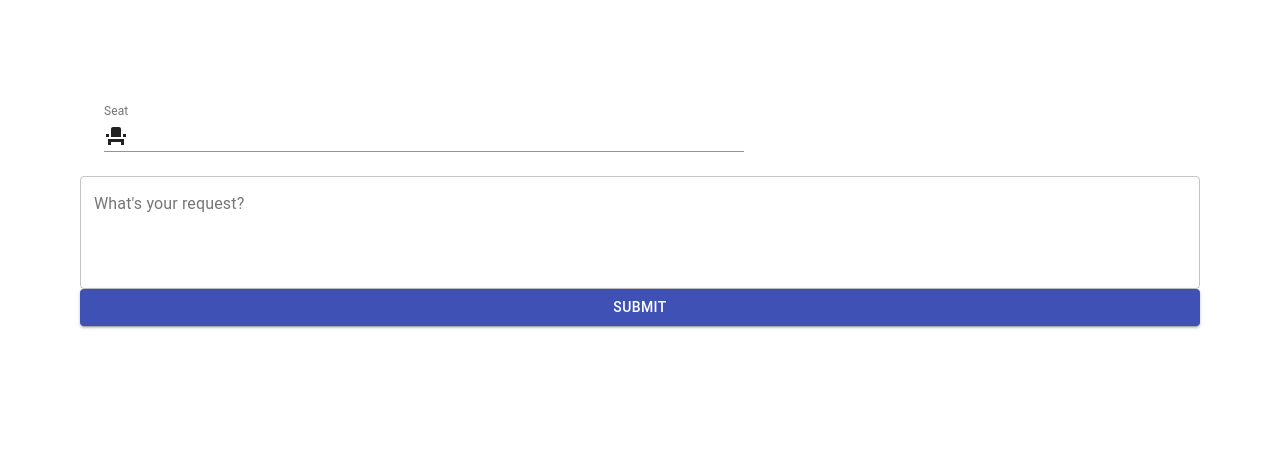
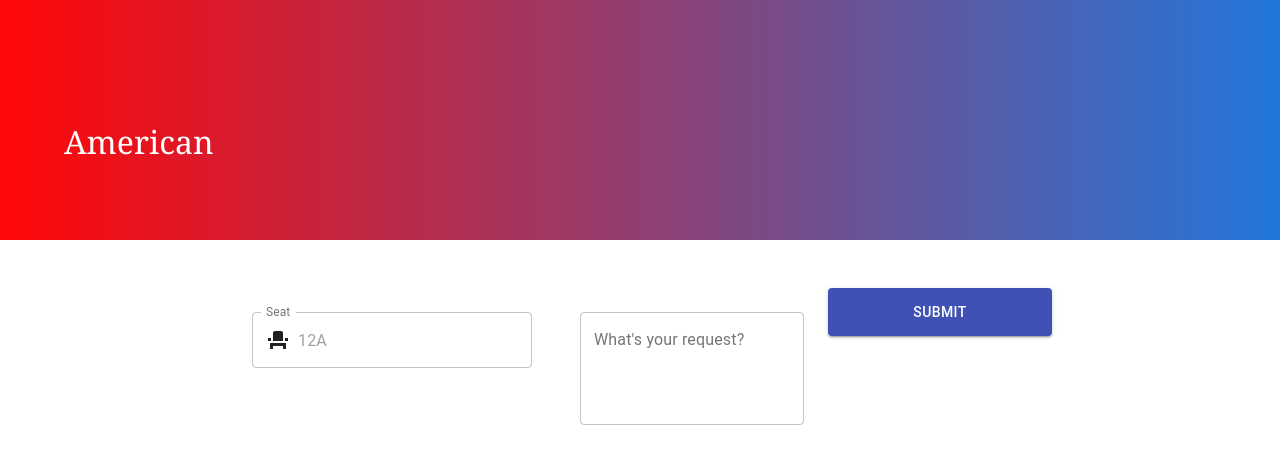
Before and after one commit to DarrylBrooks97/AirDelivery, a React (Create React App) app: page / in a window 1280 px wide. Shown: the top 464 px of the page. Built offline with nearby package versions, Linux system fonts and the light colour scheme; the HTML template or start-up script is replaced by a standard one.

Commit message:
Added styling to page

```diff
--- a/src/App.css
+++ b/src/App.css
@@ -4,9 +4,25 @@
   width: 100vw;
   height: 100vh;
   flex-direction: column;
-  padding: 5rem;
 }
-
+.american {
+  position: absolute;
+  top: 50%;
+  left: 5%;
+  color: white;
+  font-size: 2rem;
+  font-family: Georgia, "Times New Roman", Times, serif;
+}
+.content {
+  padding: 3em;
+}
+.header {
+  position: relative;
+  height: 30%;
+  width: 100%;
+  background: linear-gradient(to right, #ff0707, #2177db);
+  text-align: left;
+}
 .request {
   padding: 14px;
   border-radius: 8px;
--- a/src/Components/user-input.js
+++ b/src/Components/user-input.js
@@ -8,14 +8,13 @@
 const useStyles = makeStyles((theme) => ({
   margin: {
     margin: theme.spacing(3),
-    maxWidth: "50vw",
+    marginBottom: "2rem",
   },
 }));
 
 function UserInput() {
   const [seat, setSeat] = useState("");
   const [request, setRequest] = useState("");
-
   const submit = () => {
     if (request.length === 0 || seat.length === 0) {
       alert("Fill in all information");
@@ -32,6 +31,8 @@
         className={classes.margin}
         id="input-with-icon-textfield"
         label="Seat"
+        placeholder="12A"
+        variant="outlined"
         onChange={(e) => setSeat(e.target.value)}
         InputProps={{
           startAdornment: (
@@ -43,15 +44,24 @@
         inputProps={{ maxLength: 3 }}
       />
       <TextField
+        className={classes.margin}
         id="outlined-multiline-static"
         label="What's your request?"
         multiline
         rows={4}
+        style={{
+          width: "14rem",
+        }}
         placeholder="Can I get some water?"
         variant="outlined"
         onChange={(e) => setRequest(e.target.value)}
       />
-      <Button onClick={submit} variant="contained" color="primary">
+      <Button
+        style={{ width: "14rem", height: "3rem" }}
+        onClick={submit}
+        variant="contained"
+        color="primary"
+      >
         Submit
       </Button>
     </>
--- a/src/home.js
+++ b/src/home.js
@@ -5,7 +5,12 @@
 function Home() {
   return (
     <div className="App">
-      <UserInput />
+      <div className="header">
+        <div className="american">American</div>
+      </div>
+      <div className="content">
+        <UserInput />
+      </div>
     </div>
   );
 }
```
